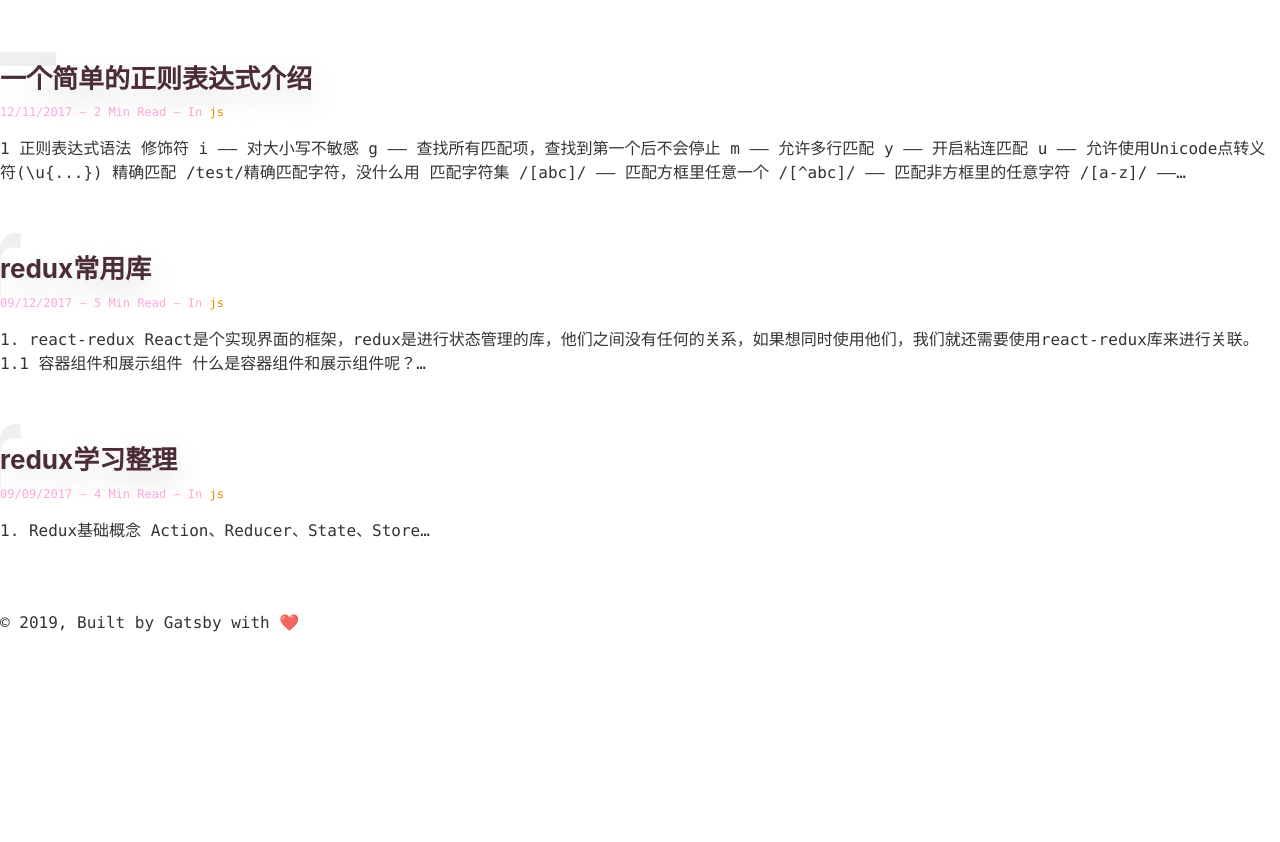
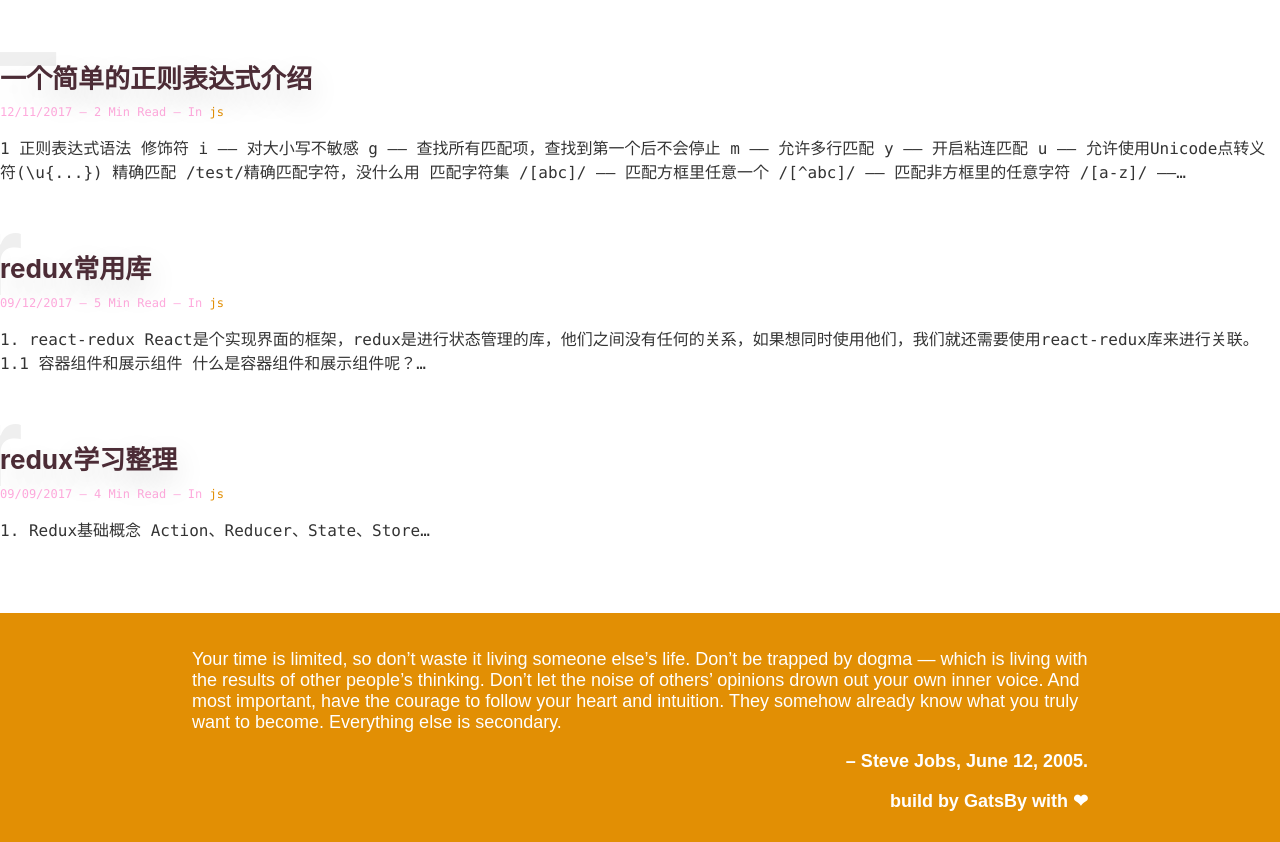
Before and after one commit to 1anZhang/gatsby-blog, a Gatsby site: page /blog in a window 1280 px wide. Shown: the part 1854-2696 px from the top of the page. Before the commit the page ends 2486 px from the top, so only its background shows below. Built offline with nearby package versions, Linux system fonts and the light colour scheme; Gatsby itself is replaced by a stand-in of ours; some packages are replaced by stand-ins of ours.

Commit message:
:sparles: add website footer

```diff
--- a/src/components/Footer.js
+++ b/src/components/Footer.js
@@ -1,14 +1,35 @@
-import PropTypes from 'prop-types';
 import React from 'react';
+import styled from 'styled-components';
+import { Link, graphql, useStaticQuery } from 'gatsby';
 
-const Footer = ({ children }) => <footer>{children}</footer>;
+const FooterWrapper = styled.footer`
+  width: 100%;
+  padding: 36px 15% 12px 15%;
+  background-color: ${p => p.color};
+  color: white;
+  font-family: sans-serif;
+  font-size: 18px;
+`;
 
-Footer.propTypes = {
-  siteTitle: PropTypes.string,
-};
-
-Footer.defaultProps = {
-  siteTitle: ``,
+const Footer = () => {
+  const { site } = useStaticQuery(
+    graphql`
+      query {
+        site {
+          siteMetadata {
+            theme_color
+          }
+        }
+      }
+    `
+  );
+  return (
+    <FooterWrapper color={site.siteMetadata.theme_color}>
+      <p>Your time is limited, so don’t waste it living someone else’s life. Don’t be trapped by dogma — which is living with the results of other people’s thinking. Don’t let the noise of others’ opinions drown out your own inner voice. And most important, have the courage to follow your heart and intuition. They somehow already know what you truly want to become. Everything else is secondary.</p>
+      <p style={{ fontWeight: 'bold', textAlign: 'right' }}>– Steve Jobs, June 12, 2005.</p>
+      <p style={{ fontWeight: 'bold', textAlign: 'right' }}>build by GatsBy with ❤</p>
+    </FooterWrapper>
+  );
 };
 
 export default Footer;
--- a/src/components/layout.js
+++ b/src/components/layout.js
@@ -29,6 +29,11 @@ const GlobalStyle = createGlobalStyle`
       color: #d68703;
     }
   }
+  ::selection {
+    color: #fff;
+    text-shadow: none;
+    background: ${p => p.color};
+  }
 `;
 
 const Wrapper = styled.div`
@@ -57,7 +62,7 @@ const Layout = ({ children }) => {
       <GlobalStyle color={data.site.siteMetadata.theme_color} />
       <Header siteTitle={data.site.siteMetadata.title} />
       <MainContent>{children}</MainContent>
-      <Footer>© {new Date().getFullYear()}, Built by Gatsby with ❤️</Footer>
+      <Footer />
     </Wrapper>
   );
 };
```
Also changed, not shown: src/components/IndexLayout.js (+5 -5 lines), src/components/reset.css (+30 -29 lines).
